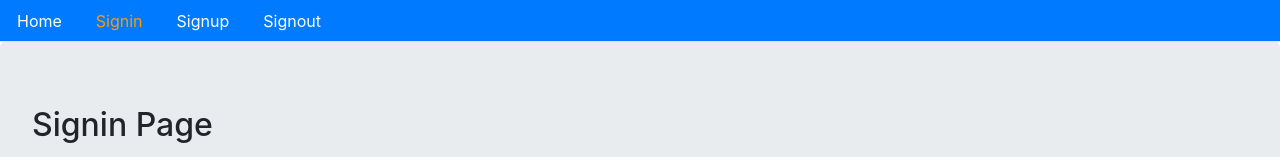
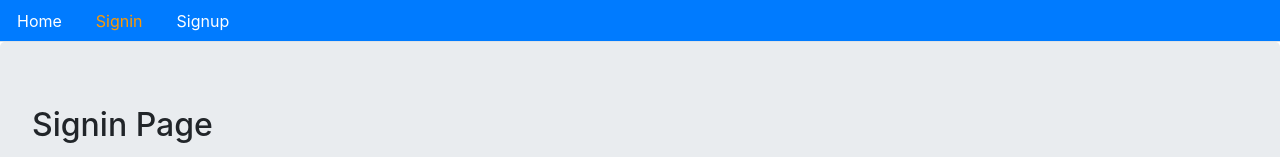
Before and after one commit to codecamjam/react-node-ecommerce-app, a React (Create React App) app in the folder ecommerce-front/: page /signin in a window 1280 px wide. Shown: the top 157 px of the page. Built offline with nearby package versions, Linux system fonts and the light colour scheme; no server answers.

Commit message:
l71 show and hide signin signout links conditionally

```diff
--- a/ecommerce-front/src/auth/index.js
+++ b/ecommerce-front/src/auth/index.js
@@ -46,3 +46,14 @@
       .catch((err) => console.log(err));
   }
 };
+
+export const isAuthenticated = () => {
+  if (typeof window === 'undefined') {
+    return false;
+  }
+  if (localStorage.getItem('jwt')) {
+    return JSON.parse(localStorage.getItem('jwt'));
+  } else {
+    return false;
+  }
+};
--- a/ecommerce-front/src/core/Menu.js
+++ b/ecommerce-front/src/core/Menu.js
@@ -1,5 +1,5 @@
 import { Link, withRouter } from 'react-router-dom';
-import { signout } from '../auth';
+import { signout, isAuthenticated } from '../auth';
 
 const isActive = (history, path) => {
   if (history.location.pathname === path) {
@@ -18,6 +18,9 @@
             Home
           </Link>
         </li>
+
+        {!isAuthenticated() && (
+          <>
             <li className="nav-item">
               <Link
                 className="nav-link"
@@ -36,6 +39,9 @@
                 Signup
               </Link>
             </li>
+          </>
+        )}
+        {isAuthenticated() && (
           <li className="nav-item">
             <span
               className="nav-link"
@@ -49,6 +55,7 @@
               Signout
             </span>
           </li>
+        )}
       </ul>
     </div>
   );
```
Lines whose indentation alone changed are shown as unchanged.
